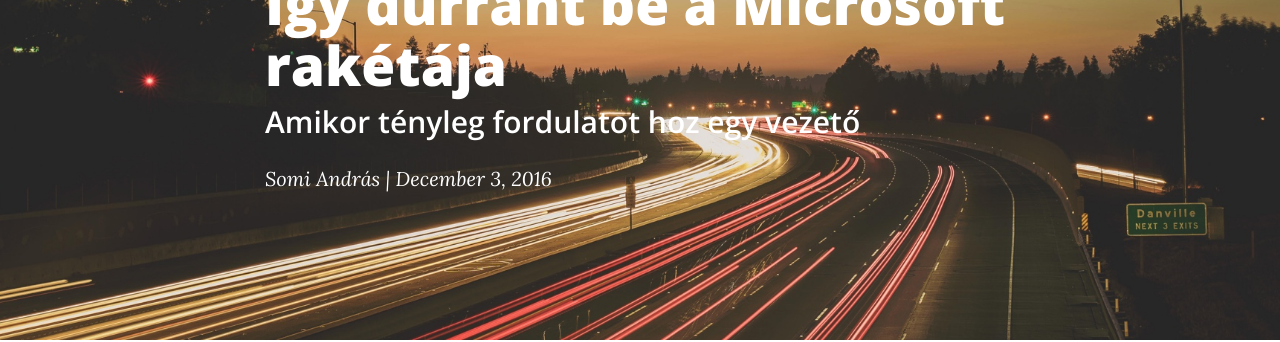
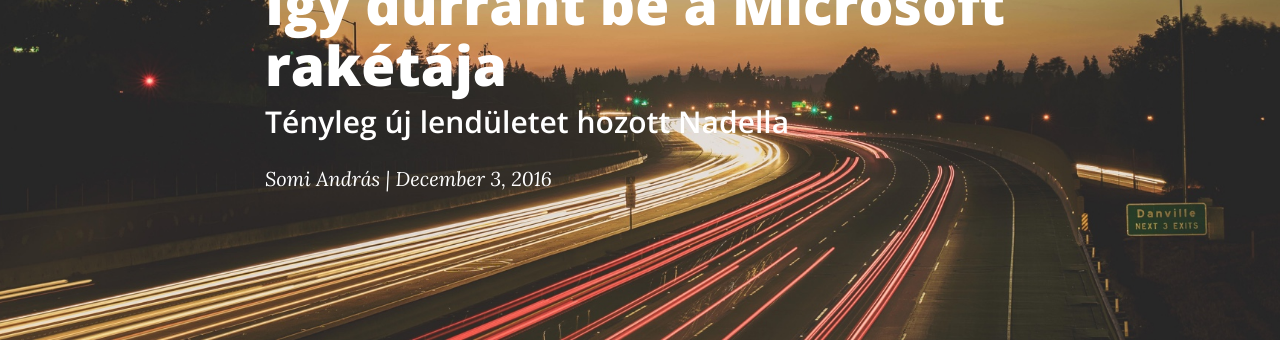
Before and after one commit to doktorjustice/doktorjustice.github.io, a Jekyll site: the page built from _posts/2016-12-03-nadella-microsoft.md, in a window 1280 px wide. Shown: the part 196-538 px from the top of the page. Built offline with Jekyll 4.4.1, drawn with Linux system fonts in a browser that asks for light colours; nearby versions of some CDN libraries; comment, search, counter and statistics services are not loaded.

Commit message:
Change subtitle

```diff
--- a/_posts/2016-12-03-nadella-microsoft.md
+++ b/_posts/2016-12-03-nadella-microsoft.md
@@ -1,6 +1,6 @@
 ---
 title: Így durrant be a Microsoft rakétája
-subtitle: Amikor tényleg fordulatot hoz egy vezető
+subtitle: Tényleg új lendületet hozott Nadella
 date: 2016-12-03
 ---
 
```
